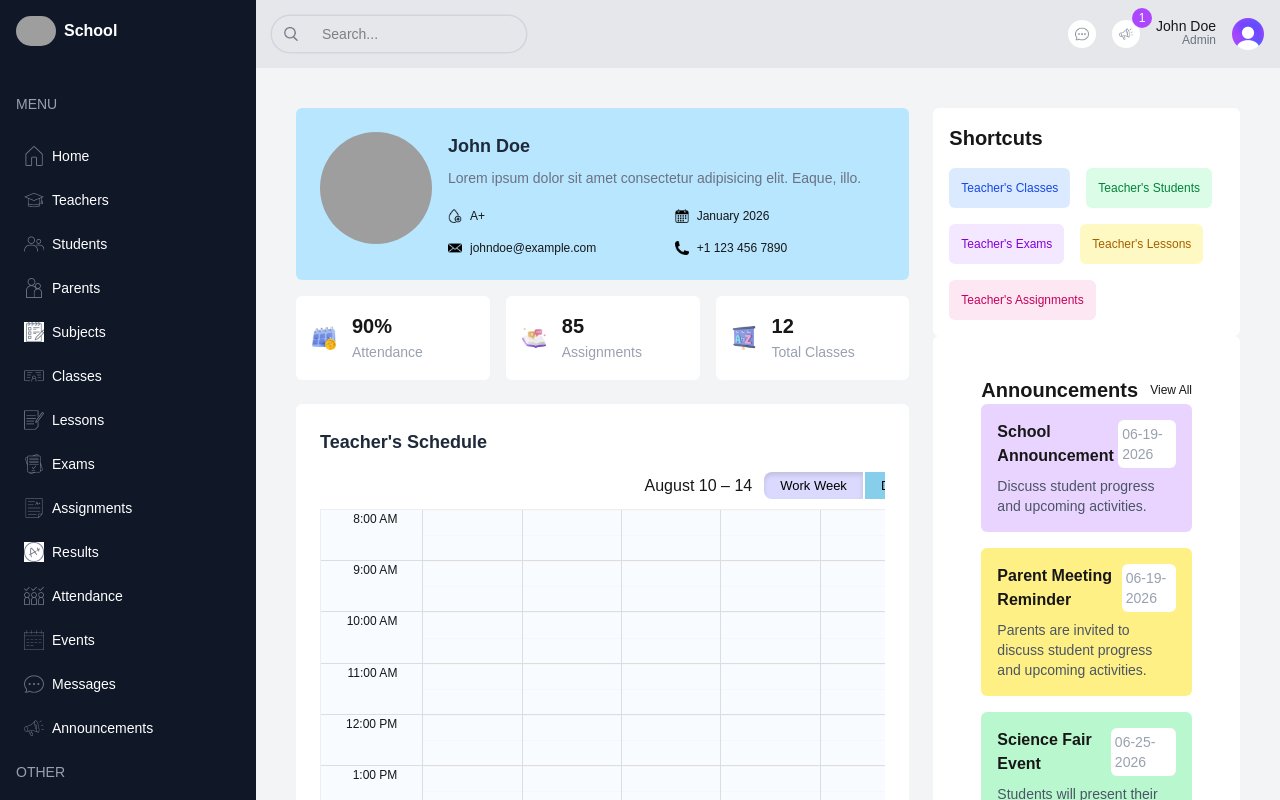
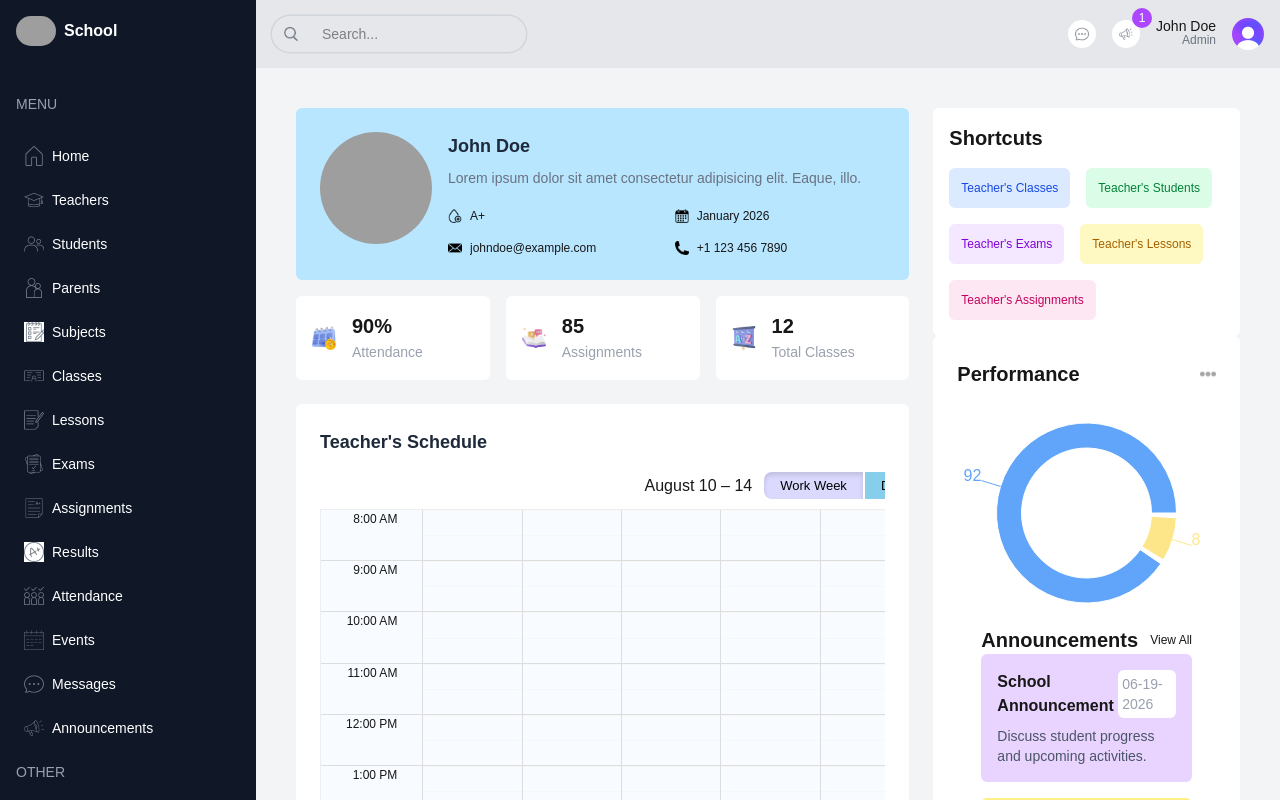
Before and after one commit to rumachoudhury/school-management-dashboard, a Next.js app: page /list/teachers/1 in a window 1280 px wide. Shown: the top 800 px of the page. Built offline with nearby package versions, Linux system fonts and the light colour scheme; grey boxes are pictures that could not be loaded.

Commit message:
Add Performance component in to the SingleTeacherPage page

```diff
--- a/src/app/(dashboard)/list/teachers/[id]/page.tsx
+++ b/src/app/(dashboard)/list/teachers/[id]/page.tsx
@@ -4,6 +4,7 @@ import Image from "next/image";
 import Link from "next/link"
 import BigCalendar from "@/src/components/BigCalendar";
 import Announcements from "@/src/components/Announcements";
+import Performance from "@/src/components/Performance";
 
 function SingleTeacherPage() {
   return (
@@ -217,6 +218,7 @@ function SingleTeacherPage() {
 </div>
       </div>
         <div className="bg-white rounded-md p-3 sm:p-4 md:p-6 min-h-[300px] w-full">
+        <Performance/>
         <Announcements/>
         </div>
 
--- a/src/components/Performance.tsx
+++ b/src/components/Performance.tsx
@@ -17,7 +17,7 @@ const data = [
 export default function Performance() {
   return (
     <div className="h-[250px] w-full bg-white rounded-md">
-        <div>
+        <div className="flex items-center justify-between">
             <h1 className="text-xl font-semibold">Performance</h1>
             <Image src="/images/school-management-dashboard/moreDark.png" alt="" width={16} height={16}/>
 
```
